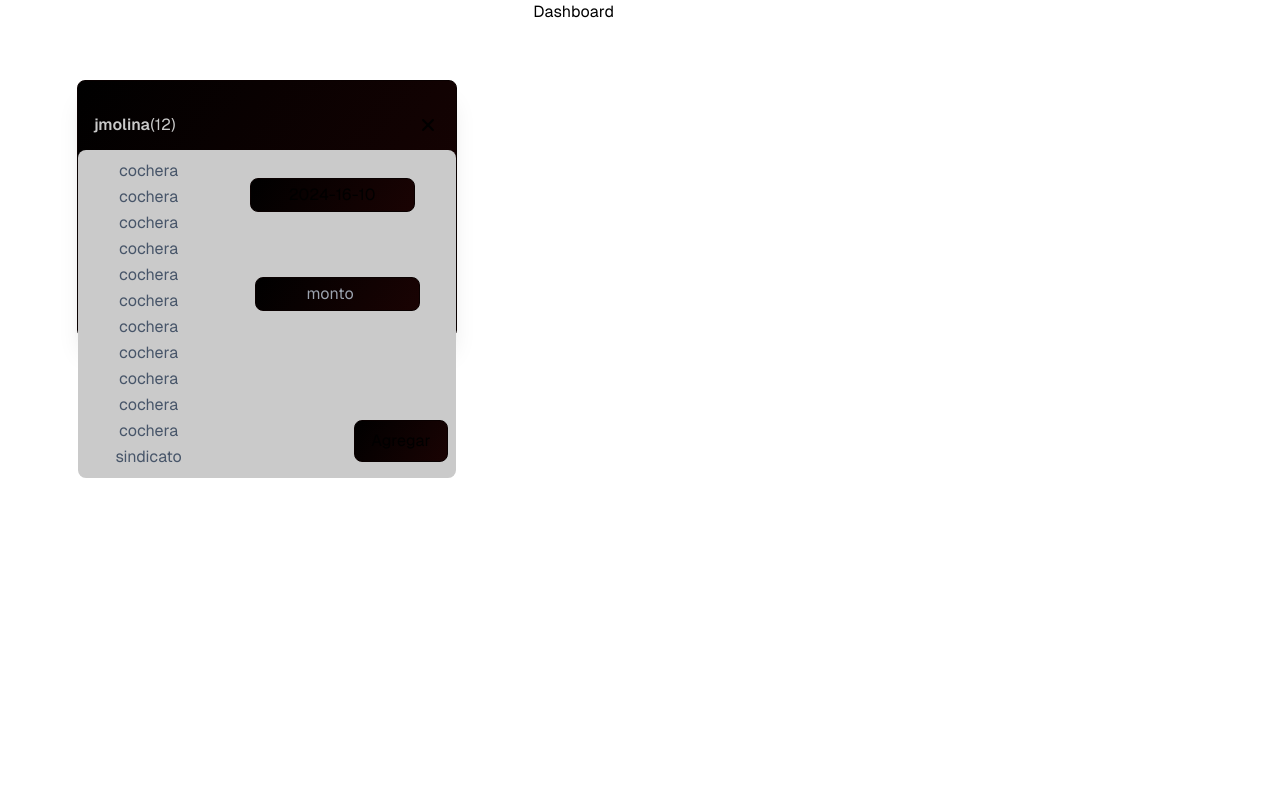
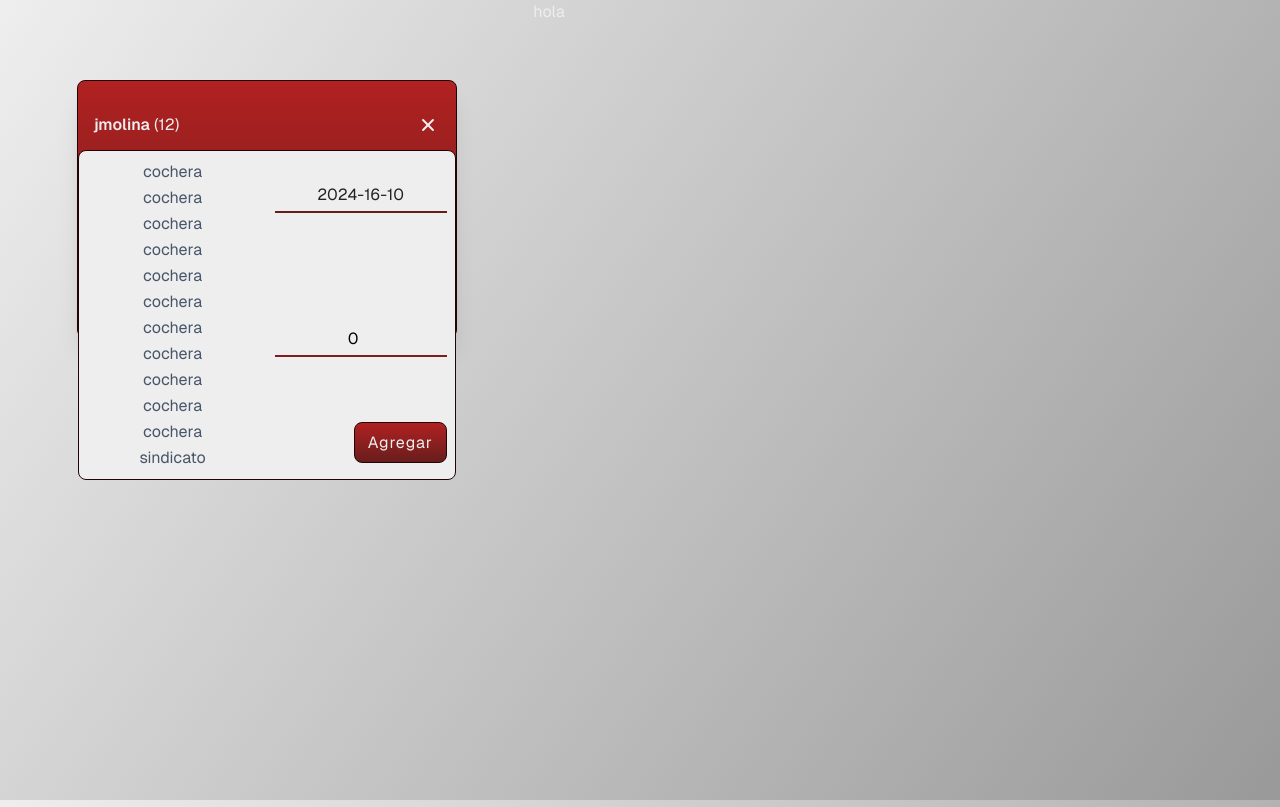
Before and after one commit to jonatanjmissora/ragazzi-calendario-nextjs, a Next.js app: page / in a window 1280 px wide. Both pictures are taken after a click on the button 427 px from the left and 125 px from the top of the page. Built offline with nearby package versions, Linux system fonts and the light colour scheme.

Commit message:
terminado el menu?

```diff
--- /dev/null
+++ b/app/assets/SpinnerSVG.tsx
@@ -0,0 +1,20 @@
+export default function SpinnerSVG({ className }: { className?: string }) {
+  return (
+    <svg
+      aria-hidden="true"
+      className={`animate-spin ${className}`}
+      viewBox="0 0 100 101"
+      fill="none"
+      xmlns="http://www.w3.org/2000/svg"
+    >
+      <path
+        d="M100 50.5908C100 78.2051 77.6142 100.591 50 100.591C22.3858 100.591 0 78.2051 0 50.5908C0 22.9766 22.3858 0.59082 50 0.59082C77.6142 0.59082 100 22.9766 100 50.5908ZM9.08144 50.5908C9.08144 73.1895 27.4013 91.5094 50 91.5094C72.5987 91.5094 90.9186 73.1895 90.9186 50.5908C90.9186 27.9921 72.5987 9.67226 50 9.67226C27.4013 9.67226 9.08144 27.9921 9.08144 50.5908Z"
+        fill="#222"
+      />
+      <path
+        d="M93.9676 39.0409C96.393 38.4038 97.8624 35.9116 97.0079 33.5539C95.2932 28.8227 92.871 24.3692 89.8167 20.348C85.8452 15.1192 80.8826 10.7238 75.2124 7.41289C69.5422 4.10194 63.2754 1.94025 56.7698 1.05124C51.7666 0.367541 46.6976 0.446843 41.7345 1.27873C39.2613 1.69328 37.813 4.19778 38.4501 6.62326C39.0873 9.04874 41.5694 10.4717 44.0505 10.1071C47.8511 9.54855 51.7191 9.52689 55.5402 10.0491C60.8642 10.7766 65.9928 12.5457 70.6331 15.2552C75.2735 17.9648 79.3347 21.5619 82.5849 25.841C84.9175 28.9121 86.7997 32.2913 88.1811 35.8758C89.083 38.2158 91.5421 39.6781 93.9676 39.0409Z"
+        fill="currentColor"
+      />
+    </svg>
+  );
+}
--- a/app/components/Dashboard/Dashboard.tsx
+++ b/app/components/Dashboard/Dashboard.tsx
@@ -1,6 +1,7 @@
 
 export default function Dashboard() {
   return (
-    <section className="w-7/12">Dashboard</section>
+    <section className="w-7/12">
+      hola</section>
   )
 }
--- a/app/components/MenuAccordion/Menu.tsx
+++ b/app/components/MenuAccordion/Menu.tsx
@@ -15,7 +15,7 @@ export default function Menu() {
   return (
     <section className="w-5/12 mt-20 flex flex-col items-center">
 
-      <div className="min-w-[380px] py-4 primary-red rounded-lg shadow-xl">
+      <div className="min-w-[380px] py-4 primary rounded-lg shadow-xl">
         {rubros.map(rubro => <Rubro key={rubro} rubro={rubro} sectores={RUBROS[rubro]} />)}
       </div>
 
--- a/app/components/MenuAccordion/Rubro.tsx
+++ b/app/components/MenuAccordion/Rubro.tsx
@@ -4,14 +4,14 @@ import RubroForm from "./RubroForm"
 export default function Rubro({ rubro, sectores }: { rubro: string, sectores: string[] }) {
 
   const sortedSectores = Sorted(sectores)
-  const isEmptyClass = sectores.length === 0 ? "text-gray-500" : "text-my-white"
+  const isEmptyClass = sectores.length === 0 && "text-gray-500"
 
   return (
     <div className="p-4 gap-4 flex justify-between relative">
       <div className="" >
-        <span className={`font-semibold ${isEmptyClass}`}>{rubro}</span>
+        <span className={`font-semibold ${isEmptyClass}`}>{rubro} </span>
         <span
-          className={isEmptyClass}
+          className={isEmptyClass || ""}
         >
           ({sectores.length})
         </span>
--- a/app/components/MenuAccordion/RubroForm.tsx
+++ b/app/components/MenuAccordion/RubroForm.tsx
@@ -1,6 +1,7 @@
 "use client"
 
 import PlusSVG from "@/app/assets/PlusSVG"
+import SpinnerSVG from "@/app/assets/SpinnerSVG"
 import getActualLocaleDate from "@/app/utils/date"
 import { useRef, useState } from "react"
 
@@ -16,37 +17,33 @@ export default function RubroForm({ rubro, sectores }: { rubro: string, sectores
   const currentLocaleDate = getActualLocaleDate()
 
   const [showForm, setShowForm] = useState<boolean>(false)
-  const [actualSector, setActualSector] = useState<string>("")
-  const [actualDate, setActualDate] = useState<string>(currentLocaleDate)
-  const [actualMonto, setActualMonto] = useState<number | undefined>(undefined)
   const [isLoading, setIsLoading] = useState<boolean>(false)
-  const dateRef = useRef(null)
-  const showDateRef = useRef(null)
+  const dateRef = useRef<HTMLInputElement>(null)
+  const showDateRef = useRef<HTMLInputElement>(null)
 
   const reset = () => {
-    setActualSector("")
-    setActualMonto(0)
     setShowForm(false)
   }
 
   const handleSubmit = async (e: React.FormEvent<HTMLFormElement>) => {
     e.preventDefault()
+    const formData = new FormData(e.currentTarget)
+    const { sector, date, monto } = Object.fromEntries(formData);
 
-    if (!actualSector || !actualMonto) return
-
-    const formData = {
+    const PaymentData = {
       rubro,
-      sector: actualSector,
-      monto: actualMonto,
-      date: actualDate,
+      sector,
+      monto,
+      date,
     }
     try {
       setIsLoading(true)
       await delay()
       reset()
-      alert("Cargado")
+      alert(JSON.stringify(PaymentData))
     } catch (error) {
 
+      console.log(error.message)
     }
     finally {
       setIsLoading(false)
@@ -55,9 +52,8 @@ export default function RubroForm({ rubro, sectores }: { rubro: string, sectores
   }
 
   const handleCalendarChange = (e: React.ChangeEvent<HTMLInputElement>) => {
-    const date = e.currentTarget.value
-    showDateRef.current.value = date
-    setActualDate(date)
+    if (showDateRef.current)
+      showDateRef.current.value = e.currentTarget.value
   }
 
   if (sectores.length === 0) return
@@ -68,33 +64,34 @@ export default function RubroForm({ rubro, sectores }: { rubro: string, sectores
       {
         showForm
         && (
-
           <form onSubmit={handleSubmit}
-            className="flex-1 flex justify-between absolute z-10 left-0 right-0 top-[95%] bg-my-white rounded-lg">
+            className="min-h-[300px] flex-1 flex justify-between absolute z-10 left-0 right-0 top-[95%] white rounded-lg">
 
             <div onClick={() => setShowForm(prev => !prev)} className="absolute -inset-[100%]"></div>
 
-            <SectoresList sectores={sectores} actualSector={actualSector} setActualSector={setActualSector} />
+            <SectoresList sectores={sectores} />
 
-            <div className="relative flex-1 flex flex-col gap-1 justify-between items-center p-2">
+            <div className="relative flex-1 flex flex-col justify-between p-2">
 
-              <div className="min-h-[100px] min-w-[220px] relative">
+              <div className="min-h-[100px] min-w-[100px] relative">
 
                 <input name="date"
-                  className="absolute top-[20%] left-[10%] w-3/4 py-1 text-center primary-red rounded-lg"
-                  onClick={() => dateRef.current?.showPicker()} ref={showDateRef} readOnly value={actualDate} />
+                  className="absolute top-[20%] right-0 w-full py-1 text-center"
+                  onClick={() => dateRef.current?.showPicker()} ref={showDateRef} readOnly defaultValue={currentLocaleDate} />
 
                 <input name="calendar"
-                   className="w-0 absolute -top-[23%] left-[1%]"
+                  className="w-0 absolute -top-[25%] right-[125%]"
                   ref={dateRef} type="date" onChange={handleCalendarChange} />
 
               </div>
 
               <input name="monto"
-                className="primary-red rounded-lg text-center w-3/4 py-1"
-                type="number" placeholder="monto" onFocus={(e) => e.currentTarget.select()} onChange={(e) => setActualMonto(Number(e.currentTarget.value))} value={actualMonto} required/>
+                className="text-center w-full py-1 bg-transparent border-b-2 border-red-900 text-black"
+                type="number" placeholder="monto" onFocus={(e) => e.currentTarget.select()} defaultValue="0" />
 
-              <button type="submit" className={`mt-[90px] mb-2 self-end primary-red p-4 py-2 rounded-lg ${isLoading && "opacity-50"}`} disabled={isLoading}>{isLoading ? "Cargando" : "Agregar"}</button>
+              <button
+                className={`tracking-wider w-[5.8rem] h-[2.6rem] mb-2 self-end flex justify-center primary p-4 py-2 rounded-lg ${isLoading && "opacity-80"}`}
+                type="submit" disabled={isLoading}>{isLoading ? <SpinnerSVG className="size-6" /> : "Agregar"}</button>
 
             </div>
 
@@ -110,25 +107,23 @@ export default function RubroForm({ rubro, sectores }: { rubro: string, sectores
   )
 }
 
-export function SectoresList({ sectores, actualSector, setActualSector }: { sectores: string[] }) {
-
-  const handleClick = (sector: string) => {
-    setActualSector(sector)
-  }
+export function SectoresList({ sectores }: { sectores: string[] }) {
 
   return (
-    <div className="flex-1 flex flex-col static z-10 py-2">
-      {sectores.map(sector =>
+    <div className="flex-1 flex flex-col static z-10 p-2">
+      <fieldset>
+        {sectores.map(sector =>
 
-        <span
-          className={`text-center mx-1 px-1 rounded-lg border border-transparent hover:border hover:border-slate-600 ${actualSector === sector ? "primary-red" : "text-slate-600"}`}
-          key={sector}
-          onClick={() => handleClick(sector)}
-        >
-          {sector}
-        </span>
+          <div key={sector} className="text-center w-full flex">
+            <input
+              className="hidden flex-0"
+              type="radio" id={sector} name="sector" defaultValue={sector} />
+            <label htmlFor={sector}
+              className="text-slate-600 text-center flex-1 border border-transparent hover:text-black ">{sector}</label>
+          </div>
 
-      )}
+        )}
+      </fieldset>
     </div>
   )
 }
--- a/app/globals.css
+++ b/app/globals.css
@@ -3,20 +3,24 @@
 @tailwind utilities;
 
 :root {
-  --background: #ffffff;
-  --foreground: #222;
+  --background: linear-gradient(125deg, #eee, #999);
+  --primary-grad: linear-gradient(to bottom, rgb(177, 33, 33), rgb(104, 29, 29));
+  --primary: rgb(104, 29, 29);
+  --white: #eee;
+  --black: #222;
+  --text: var(--white);
 }
 
 @media (prefers-color-scheme: dark) {
   :root {
     --background: linear-gradient(125deg, rgb(44, 14, 14), rgb(15, 1, 1));
-    --white: #cacaca;
+    --text: #cacaca;
     --red: linear-gradient(125deg, rgb(113, 102, 212), rgb(58, 11, 11));
   }
 }
 
 body {
-  color: var(--white);
+  color: var(--text);
   background: var(--background);
   font-family: Arial, Helvetica, sans-serif;
   overflow: hidden;
@@ -28,10 +32,34 @@ body {
   }
 }
 
-.primary-red {
-  background: linear-gradient(125deg, rgb(0, 0, 0), rgb(26, 3, 3));
-  border: 1px solid rgb(10, 1, 1)
+.primary {
+  background: var(--primary-grad);
+  border: 1px solid rgb(34, 4, 4);
+  color: var(--text)
 }
+
+.white {
+  background: var(--white);
+  border: 1px solid rgb(34, 4, 4)
+}
+
+input {
+  border-bottom: 2px solid var(--primary);
+  background: transparent;
+  color: var(--black)
+}
+
+input:focus {
+  border: none;
+  border-bottom: 2px solid var(--primary);
+  outline: none;
+}
+
+input:checked+label {
+  border-bottom: 2px solid var(--primary);
+  color: var(--primary);
+}
+
 
 .form {
   width: 0;
--- a/tailwind.config.ts
+++ b/tailwind.config.ts
@@ -10,7 +10,7 @@ const config: Config = {
     extend: {
       colors: {
         background: "var(--background)",
-        "my-red": "bg-gradient-to-br from-slate-200 to-indigo-600",
+        "primary-red": "bg-gradient-to-br from-slate-200 to-indigo-600",
         "my-white": "#cacaca"
       },
     },
```
Also changed, not shown: 1 other file (tests, documents, lock files or other folders).
